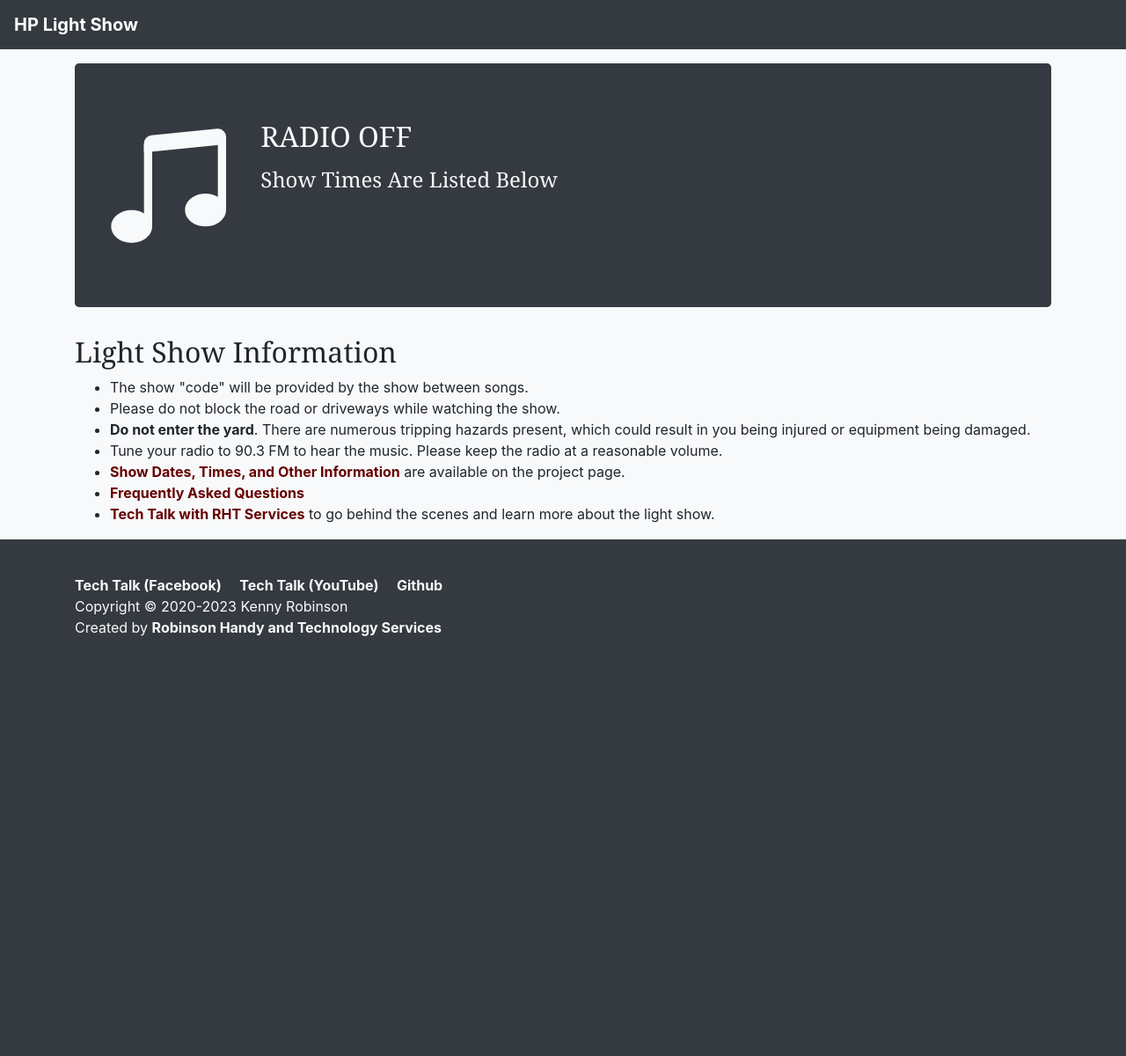
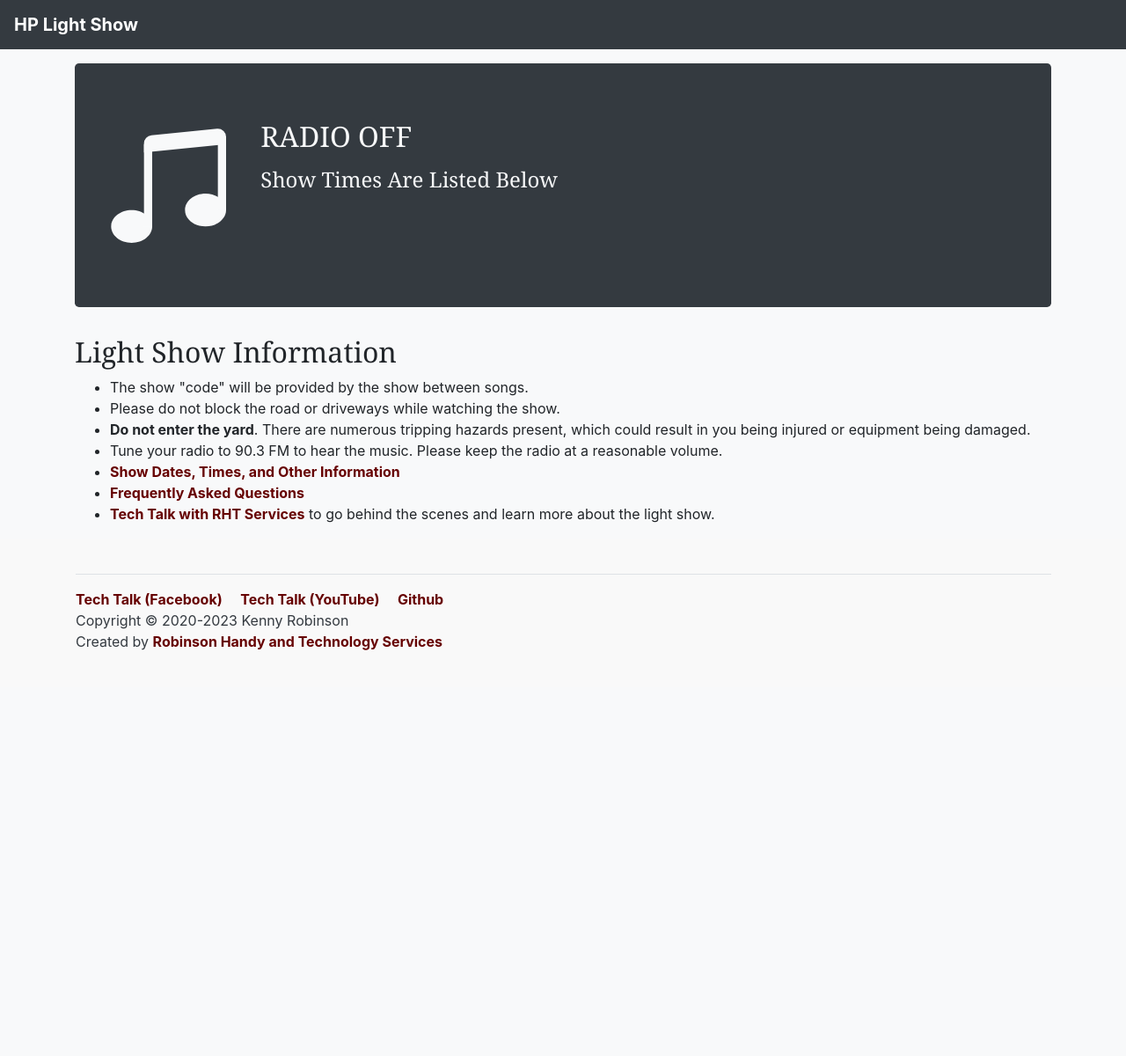
Before and after one commit to almostengr/light-show-extender, an MkDocs documentation site: the page built from website/docs/index.md, in a window 1280 px wide. Shown: the whole page at 88% size. Built offline with MkDocs 1.6.1, drawn with Linux system fonts in a browser that asks for light colours; nearby versions of some CDN libraries; library files that are not in the unit come from our copies.

Commit message:
Updated links and content

```diff
--- a/website/docs/index.md
+++ b/website/docs/index.md
@@ -9,6 +9,6 @@ meta: none
 * Please do not block the road or driveways while watching the show.
 * **Do not enter the yard**. There are numerous tripping hazards present, which could result in you being injured or equipment being damaged.
 * Tune your radio to 90.3 FM to hear the music. Please keep the radio at a reasonable volume.
-* <a href="https://thealmostengineer.com/projects/light-show" target="_blank">Show Dates, Times, and Other Information</a> are available on the project page.
+* [Show Dates, Times, and Other Information](/details)
 * <a href="https://thealmostengineer.com/projects/light-show-faq" target="_blank">Frequently Asked Questions</a>
 * <a href="https://www.youtube.com/channel/UC4xp-TEEIAL-4XtMVvfRaQw" target="_blank">Tech Talk with RHT Services</a> to go behind the scenes and learn more about the light show.
--- a/website/theme/main.html
+++ b/website/theme/main.html
@@ -46,7 +46,7 @@
   {% endif %}
 </head>
 
-<body class="bg-dark">
+<body class="bg-light">
   <nav class="navbar navbar-expand-md navbar-dark bg-dark pb-2">
     <a class="navbar-brand" href="/">{{ config.site_name }}</a>
     <button class="navbar-toggler" type="button" data-toggle="collapse" data-target="#navbarCollapse" aria-controls="navbarCollapse"
@@ -60,26 +60,11 @@
   </nav>
 
   <div class="bg-light pt-3 mb-0 pb-0">
-    <!-- <div class="container">
-      {% if page and page.is_homepage %}
-      <div class="jumbotron p-4 p-md-5 text-white rounded bg-dark"
-        style="background-image: url(/images/jumbotron_kenny.jpg); background-size: contain; background-position: right; background-repeat: no-repeat;">
-        <div class="col-md-3 p-2 bg-dark">
-          <h1 class="display-4 font-italic font-weight-bold">The blog of Kenny Robinson</h1>
-          <p class="lead my-3 font-weight-bold">
-            Share what you know, document what does work, and learn from previous mistakes.
-          </p>
-        </div>
-      </div>
-      {% endif %}
-    </div> -->
-
     {% if page and page.meta.announcement %}
     <div id="alert" class="alert fade show alert-warning" role="alert">
       {{ page.meta.announcement }}
     </div>
     {% endif %}
-
 
     {% if page and page.is_homepage %}
     <div class="container">
@@ -124,6 +109,10 @@
     {% endif %}
 
     <main role="main" class="container">
+      {% if page and page.is_homepage == false %}
+      <h1>{{ page.title }}</h1>
+      {% endif %}
+
       {%- block content %}
       {% if page and page.is_homepage %}
       {% include "_jukebox.html" %}
@@ -132,17 +121,16 @@
       {{ page.content }}
       {%- endblock %}
     </main><!-- /.container -->
-    <footer class="blog-footer bg-dark text-light text-left">
-      <div class="container">
-        <div>
-          <a class="text-light pr-3" target="_blank" href="https://www.facebook.com/profile.php?id=100089303142244">Tech Talk (Facebook)</a>
-          <a class="text-light pr-3" target="_blank" href="https://www.youtube.com/channel/UC4xp-TEEIAL-4XtMVvfRaQw?sub_confirmation=1">Tech Talk
-            (YouTube)</a>
-          <a class="text-light pr-3" target="_blank" href="https://github.com/almostengr/light-show-extender">Github</a>
+    <footer class="blog-footer text-dark text-left border-0">
+      <div class="container pl-3">
+        <div class="border-top pt-3">
+          <a class="pr-3" target="_blank" href="https://www.facebook.com/profile.php?id=100089303142244">Tech Talk (Facebook)</a>
+          <a class="pr-3" target="_blank" href="https://www.youtube.com/channel/UC4xp-TEEIAL-4XtMVvfRaQw?sub_confirmation=1">Tech Talk (YouTube)</a>
+          <a class="pr-3" target="_blank" href="https://github.com/almostengr/light-show-extender">Github</a>
         </div>
         <div>Copyright &copy; 2020-{{ build_date_utc.strftime("%Y") }} Kenny Robinson</div>
         <div>
-          Created by <a class="text-light" href="https://rhtservices.net" target="_blank">Robinson Handy and Technology Services</a>
+          Created by <a href="https://rhtservices.net" target="_blank">Robinson Handy and Technology Services</a>
         </div>
       </div>
     </footer>
```
Also changed, not shown: website/docs/details.md (added, +45 -0 lines).
